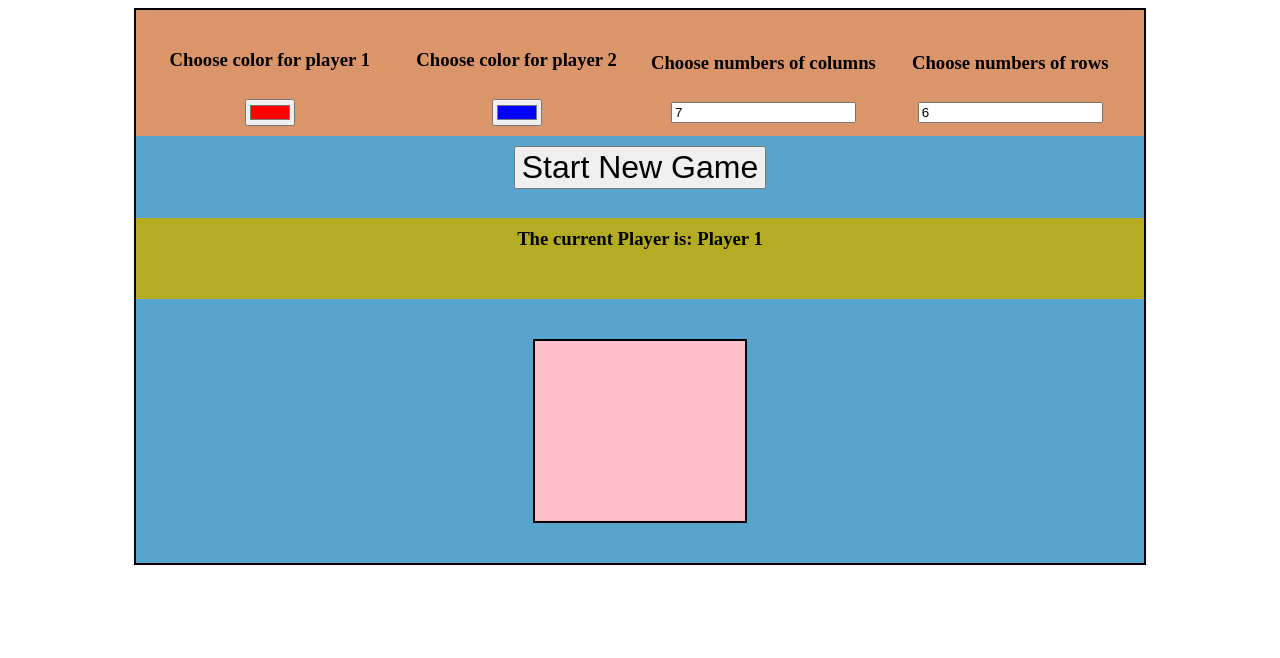
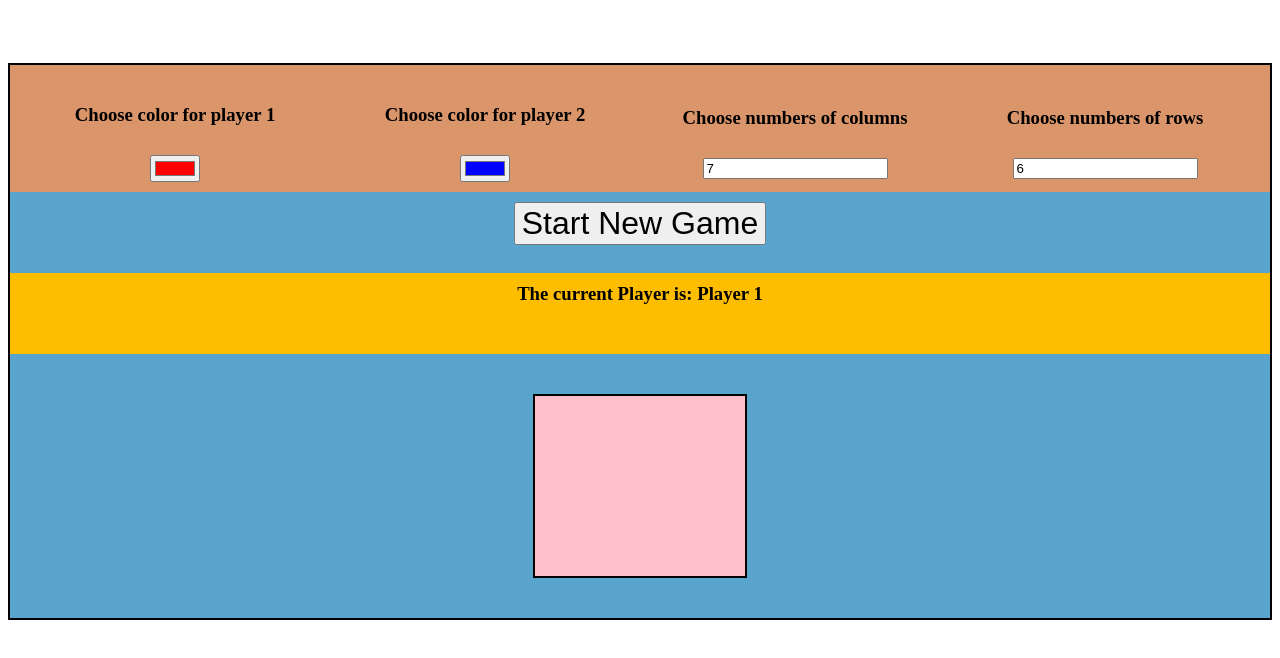
Before and after one commit to KrasimirHG/ConnectFour, a plain HTML site: page index.html in a window 1280 px wide. Drawn offline with Linux system fonts and the light colour scheme.

Commit message:
Update style.css

```diff
--- a/style.css
+++ b/style.css
@@ -7,16 +7,16 @@ html {
 	box-sizing: inherit;
 }
 .container {
-	width: 80%;
-	margin: auto;
+	margin-top: 5%;
 	border: 2px solid;
 	background-color: #59a4cd;
 }
 .menu {
-	width: 100%;
+	min-width: 100%;
 	display: flex;
 	background-color: #da956a;
 	padding: 10px;
+	justify-content: bottom;
 }
 .color-choice {
 	flex: 1;
@@ -37,7 +37,6 @@ h3 {
 	padding: 10px;
 }
 .grid {
-
 	border: 2px solid;
 	margin: 5vh auto;
 	background-color: pink;
@@ -67,5 +66,5 @@ h3 {
 	font-size: 2rem;
 }
 .stat {
-	background-color: #b4ac22;
+	background-color: #ffbd00;
 }
```
